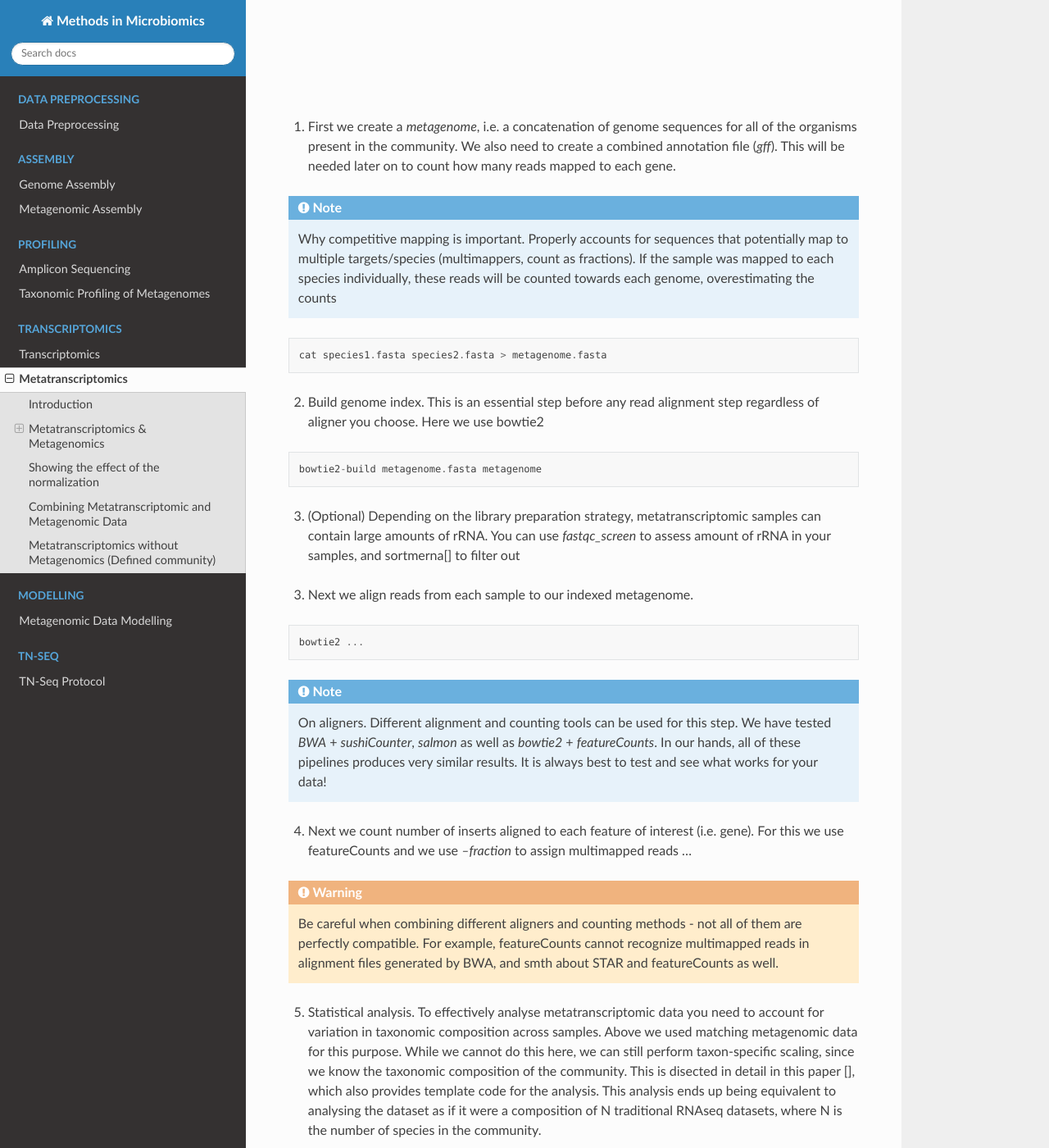
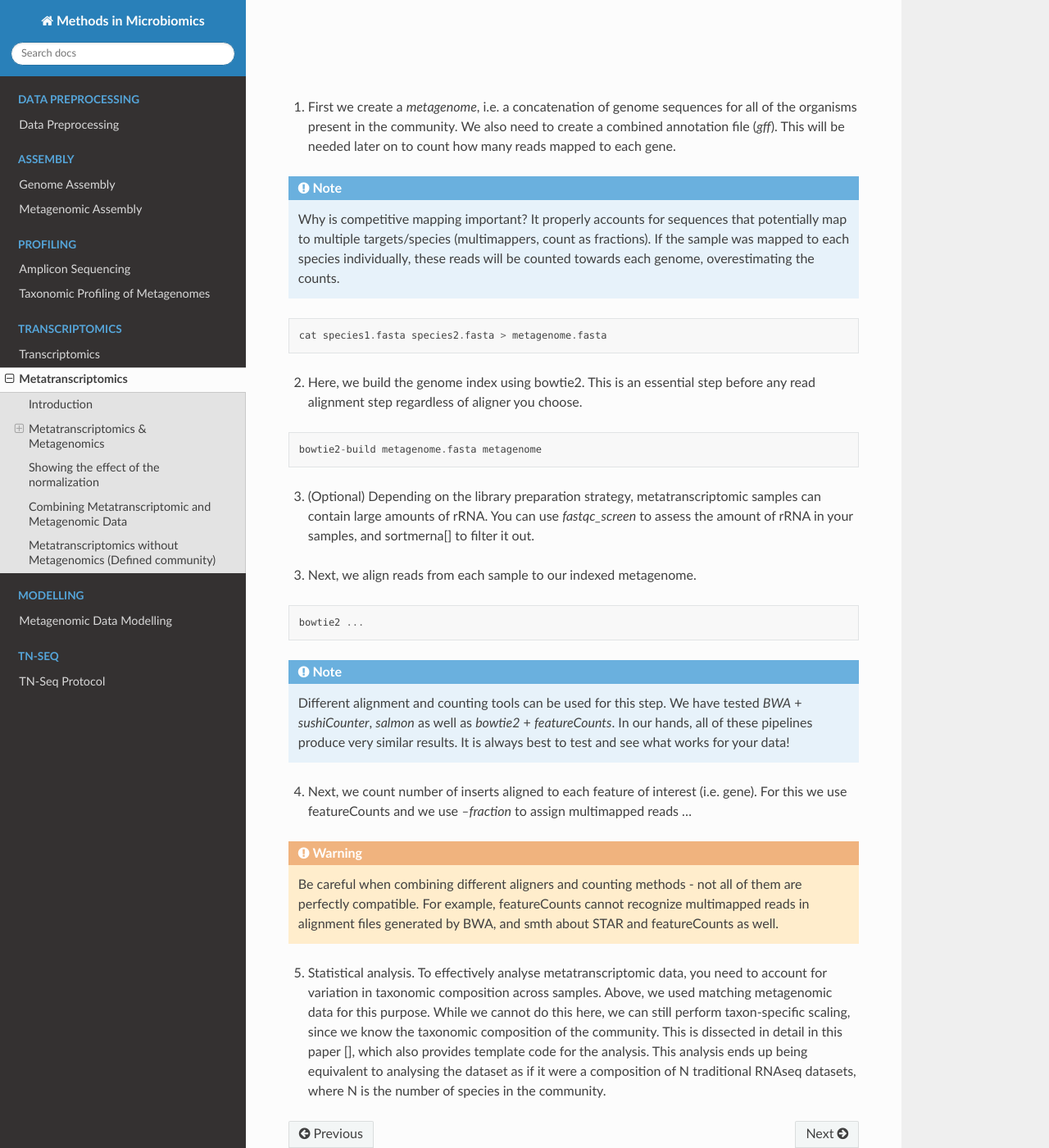
Before and after one commit to MicrobiologyETHZ/Methods_in_Microbiomics, a Sphinx documentation site: the page built from docs/transcriptomics/metatranscriptomics.rst, in a window 1280 px wide and 1400 px high, scrolled down 8823 px. Shown: the whole window at 82% size. Built offline with Sphinx 7.4.7 and the Read the Docs theme 2.0.0, drawn with Linux system fonts in a browser that asks for light colours; pages that are not in the unit, such as notebooks, are missing from menus; some of the changed text lies outside the part shown.

Commit message:
phrasing and typos

```diff
--- a/docs/transcriptomics/metatranscriptomics.rst
+++ b/docs/transcriptomics/metatranscriptomics.rst
@@ -27,7 +27,7 @@ Metatranscriptomics & Metagenomics
 
 Dataset
 -----------------------------------------
-Here we will combine metatranscriptomics with metagenomics by using a metagenomic data to normalize the transcript abundance. In order to do this, metagenomic data was processed as described in :doc:`gene catalog creation <../assembly/metagenomic_workflows>` to create a gene catalog. Gene functional annotation into orthologous groups was then be performed using KEGG database. The **metagenomic data** was then mapped back to the gene catalog to determine **gene abundance**. And the **metatranscriptomic data** from each sample was then mapped to the gene catalog to determine **transcript abundance**. To determine **gene expression**, we will look at the ratios of transcript abundance to gene abundance (after some normalisations of course).
+Here, we will combine metatranscriptomics with metagenomics by using metagenomic data to normalize the transcript abundance. In order to do this, metagenomic data was processed as described in :doc:`gene catalog creation <../assembly/metagenomic_workflows>` to create a gene catalog. Gene functional annotation into orthologous groups was then performed using the KEGG database. The **metagenomic data** was then mapped back to the gene catalog to determine **gene abundance**. And the **metatranscriptomic data** from each sample was then mapped to the gene catalog to determine **transcript abundance**. To determine **gene expression**, we will look at the ratios of transcript abundance to gene abundance (after some normalisations of course).
 
 .. note::
 
@@ -109,7 +108,7 @@ The first step in the normalisation process is to divide the insert counts by th
 
 .. note::
 
-  Insert counts. During short read sequencing, DNA is randomly sheared into **inserts** of known size distribution and sequenced. If paired-end sequencing is used, two DNA sequences (reads) are generated - one from each end of a DNA fragment). We count inserts, not reads.
+  During short read sequencing, DNA is randomly sheared into **inserts** of known size distribution and sequenced. If paired-end sequencing is used, two DNA sequences (reads) are generated - one from each end of a DNA fragment. Here, we count inserts, not reads.
 
 .. image:: ../images/insert_explanation.jpg
 
@@ -252,7 +251,7 @@ We will first look at 2 KOs: K03040 and K03043. These incode for 2 subunits of R
     g1|g2
 
 
-Now we're going to look at correlation of marke gene abundance with sequencing depth and the correlation in abundance between different marker genes.
+Now, we're going to look at correlation of marker gene abundance with sequencing depth and the correlation in abundance between different marker genes.
 
 
 .. code-block:: r
@@ -399,13 +398,13 @@ Preprocessing the genomes
 1. First we create a `metagenome`, i.e. a concatenation of genome sequences for all of the organisms present in the community. We also need to create a combined annotation file (`gff`). This will be needed later on to count how many reads mapped to each gene.
 
 .. note::
-  Why competitive mapping is important. Properly accounts for sequences that potentially map to multiple targets/species (multimappers, count as fractions). If the sample was mapped to each species individually, these reads will be counted towards each genome, overestimating the counts
+  Why is competitive mapping important? It properly accounts for sequences that potentially map to multiple targets/species (multimappers, count as fractions). If the sample was mapped to each species individually, these reads will be counted towards each genome, overestimating the counts.
 
 .. code::
 
   cat species1.fasta species2.fasta > metagenome.fasta
 
-2. Build genome index. This is an essential step before any read alignment step regardless of aligner you choose. Here we use bowtie2
+2. Here, we build the genome index using bowtie2. This is an essential step before any read alignment step regardless of aligner you choose.
 
 .. code::
 
@@ -413,24 +412,25 @@ Preprocessing the genomes
 
 Transcript profiling
 ^^^^^^^^^^^^^^^^^^^^
-3. (Optional) Depending on the library preparation strategy, metatranscriptomic samples can contain large amounts of rRNA. You can use `fastqc_screen` to assess amount of rRNA in your samples, and sortmerna[] to filter out
+3. (Optional) Depending on the library preparation strategy, metatranscriptomic samples can contain large amounts of rRNA. You can use `fastqc_screen` to assess the amount of rRNA in your samples, and sortmerna[] to filter it out.
 
-3. Next we align reads from each sample to our indexed metagenome.
+3. Next, we align reads from each sample to our indexed metagenome.
 
 .. code::
 
   bowtie2 ...
 
 
-.. note:: On aligners. Different alignment and counting tools can be used for this step. We have tested `BWA` + `sushiCounter`, `salmon` as well as `bowtie2` + `featureCounts`. In our hands, all of these pipelines produces very similar results. It is always best to test and see what works for your data!
+.. note:: Different alignment and counting tools can be used for this step. We have tested `BWA` + `sushiCounter`, `salmon` as well as `bowtie2` + `featureCounts`. In our hands, all of these pipelines produce very similar results. It is always best to test and see what works for your data!
 
-4. Next we count number of inserts aligned to each feature of interest (i.e. gene). For this we use featureCounts and we use `--fraction` to assign multimapped reads ...
+4. Next, we count number of inserts aligned to each feature of interest (i.e. gene). For this we use featureCounts and we use `--fraction` to assign multimapped reads ...
 
 .. code::
   featureCounts ...
+
 
 .. warning::
   Be careful when combining different aligners and counting methods - not all of them are perfectly compatible. For example, featureCounts cannot recognize multimapped reads in alignment files generated by BWA, and smth about STAR and featureCounts as well.
 
 
-5. Statistical analysis. To effectively analyse metatranscriptomic data you need to account for variation in taxonomic composition across samples. Above we used matching metagenomic data for this purpose. While we cannot do this here, we can still perform taxon-specific scaling, since we know the taxonomic composition of the community. This is disected in detail in this paper [], which also provides template code for the analysis. This analysis ends up being equivalent to analysing the dataset as if it were a composition of N traditional RNAseq datasets, where N is the number of species in the community.
+5. Statistical analysis. To effectively analyse metatranscriptomic data, you need to account for variation in taxonomic composition across samples. Above, we used matching metagenomic data for this purpose. While we cannot do this here, we can still perform taxon-specific scaling, since we know the taxonomic composition of the community. This is dissected in detail in this paper [], which also provides template code for the analysis. This analysis ends up being equivalent to analysing the dataset as if it were a composition of N traditional RNAseq datasets, where N is the number of species in the community.
```
Also changed, not shown: other parts of docs/transcriptomics/metatranscriptomics.rst (+4 -5 lines).
